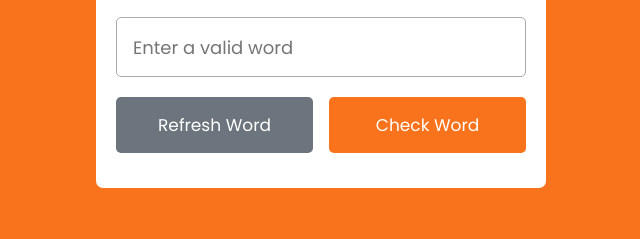
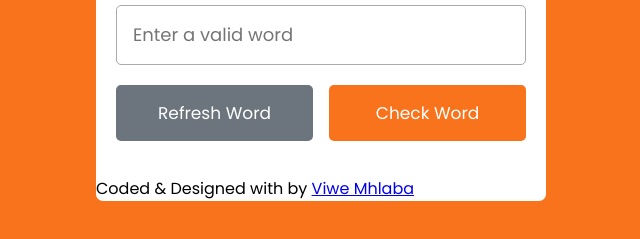
Before and after one commit to viwemhlaba/wordscramble, a plain HTML site: page index.html in a window 1280 px wide. Shown: the part 427-666 px from the top of the page, without its empty margins (319-959 px from the left). Drawn offline with Linux system fonts and the light colour scheme.

Commit message:
Update index.html

```diff
--- a/index.html
+++ b/index.html
@@ -21,6 +21,9 @@
                 <button class="check-word">Check Word</button>
             </div>
         </div>
+        <div class="footer">
+            <p>Coded & Designed with by <a href="mailto:viwemhlabavm@gmail.com" class="email-link">Viwe Mhlaba</a></p>
+        </div>
     </div>
 
     <!-- Modal Popup -->
```
